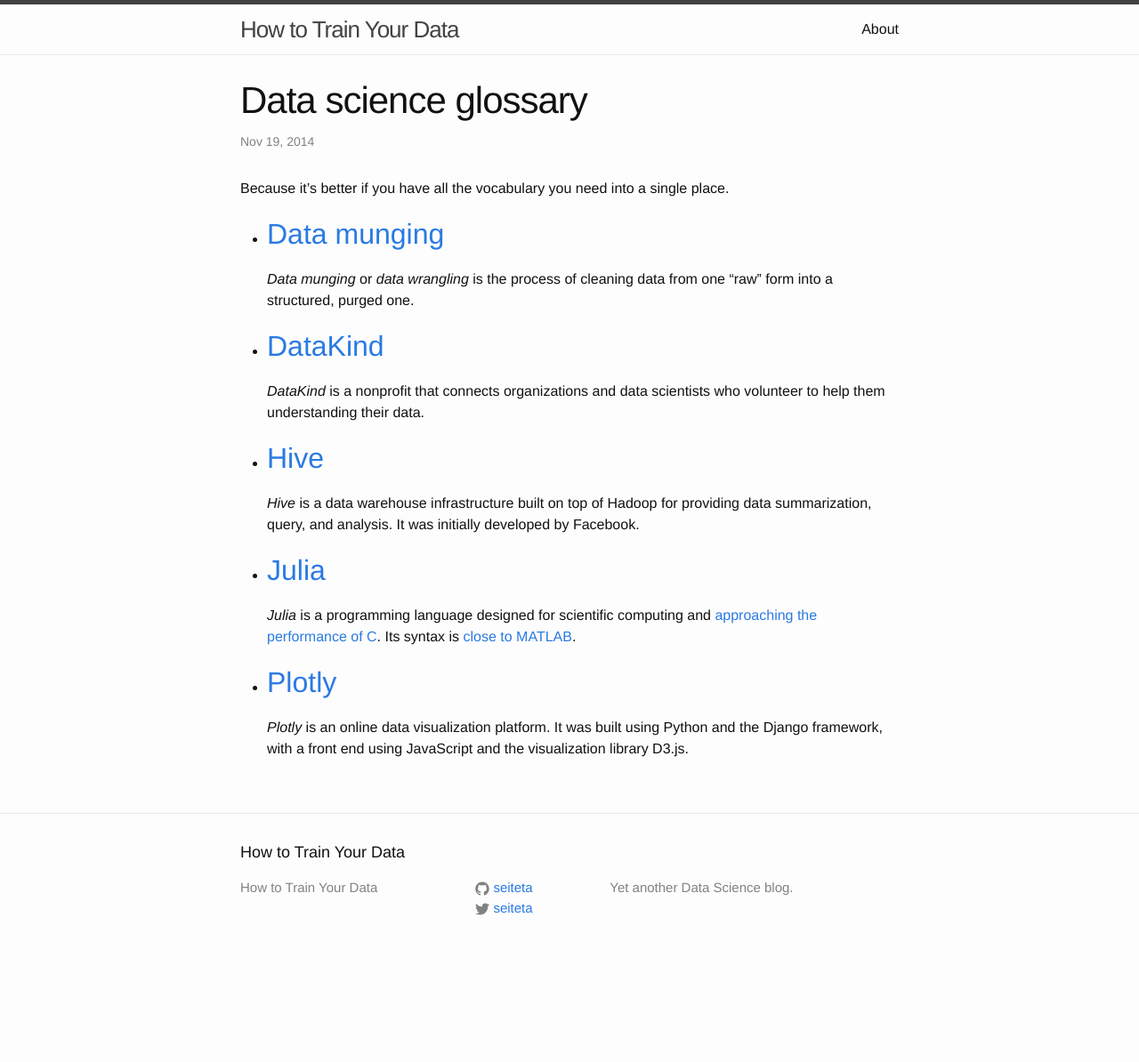
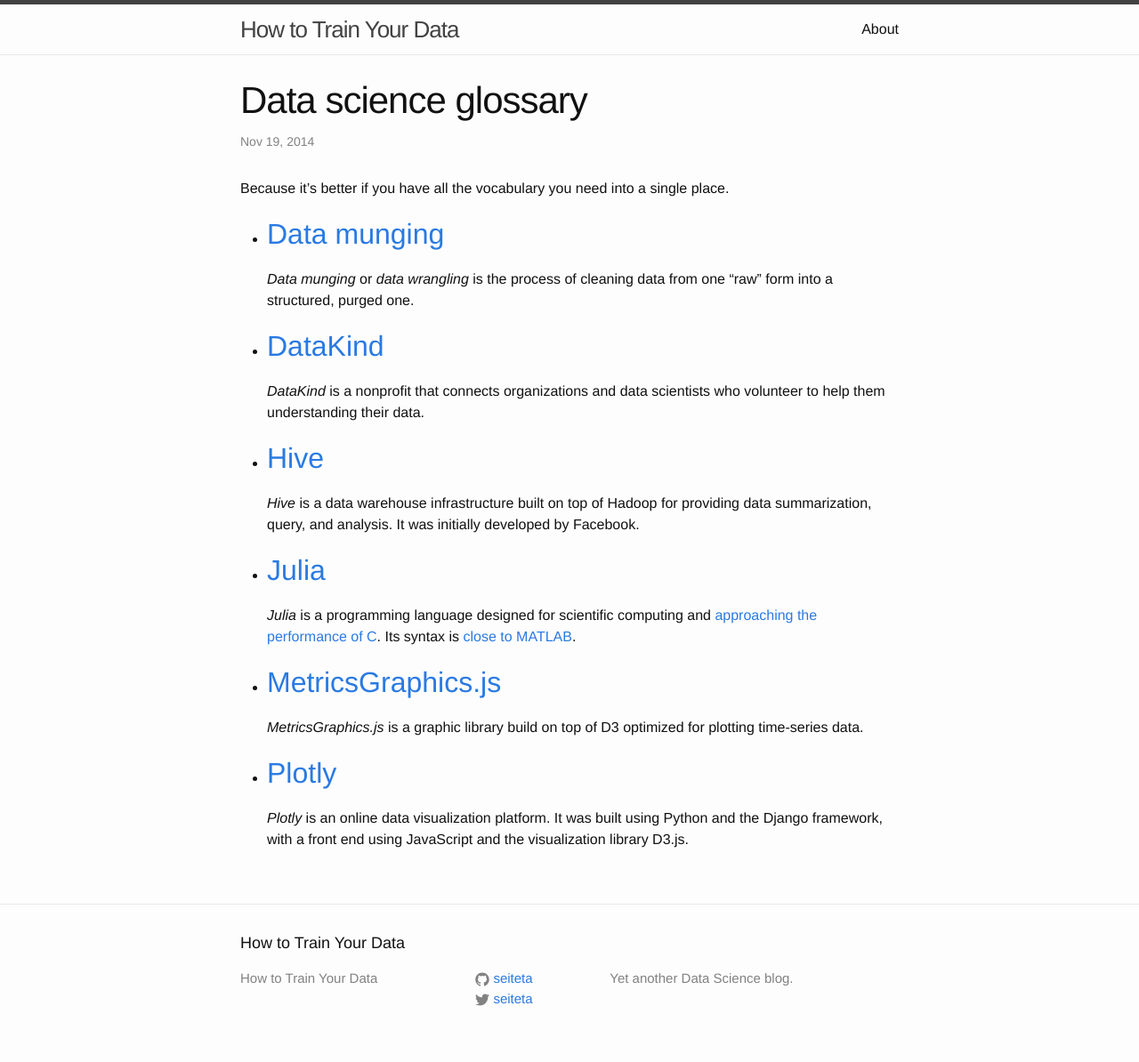
Before and after one commit to seiteta/seiteta.github.io_old, a Jekyll site: the page built from _posts/2014-11-19-data-science-glossary.md, in a window 1280 px wide. Shown: the whole page at 89% size. Built offline with Jekyll 4.4.1, drawn with Linux system fonts in a browser that asks for light colours; before the commit the page ends 1092 px from its top, so only the background shows below that.

Commit message:
Update 2014-11-19-data-science-glossary.md

```diff
--- a/_posts/2014-11-19-data-science-glossary.md
+++ b/_posts/2014-11-19-data-science-glossary.md
@@ -22,6 +22,10 @@ Because it's better if you have all the vocabulary you need into a single place.
 
   *Julia* is a programming language designed for scientific computing and [approaching the performance of C](http://julialang.org/benchmarks/). Its syntax is [close to MATLAB](https://github.com/lakras/matlab-to-julia).
 
+* ## [MetricsGraphics.js](http://metricsgraphicsjs.org/)
+
+  *MetricsGraphics.js* is a graphic library build on top of D3 optimized for plotting time-series data.
+
 * ## [Plotly](https://plot.ly/)
 
   *Plotly* is an online data visualization platform. It was built using Python and the Django framework, with a front end using JavaScript and the visualization library D3.js.
```
